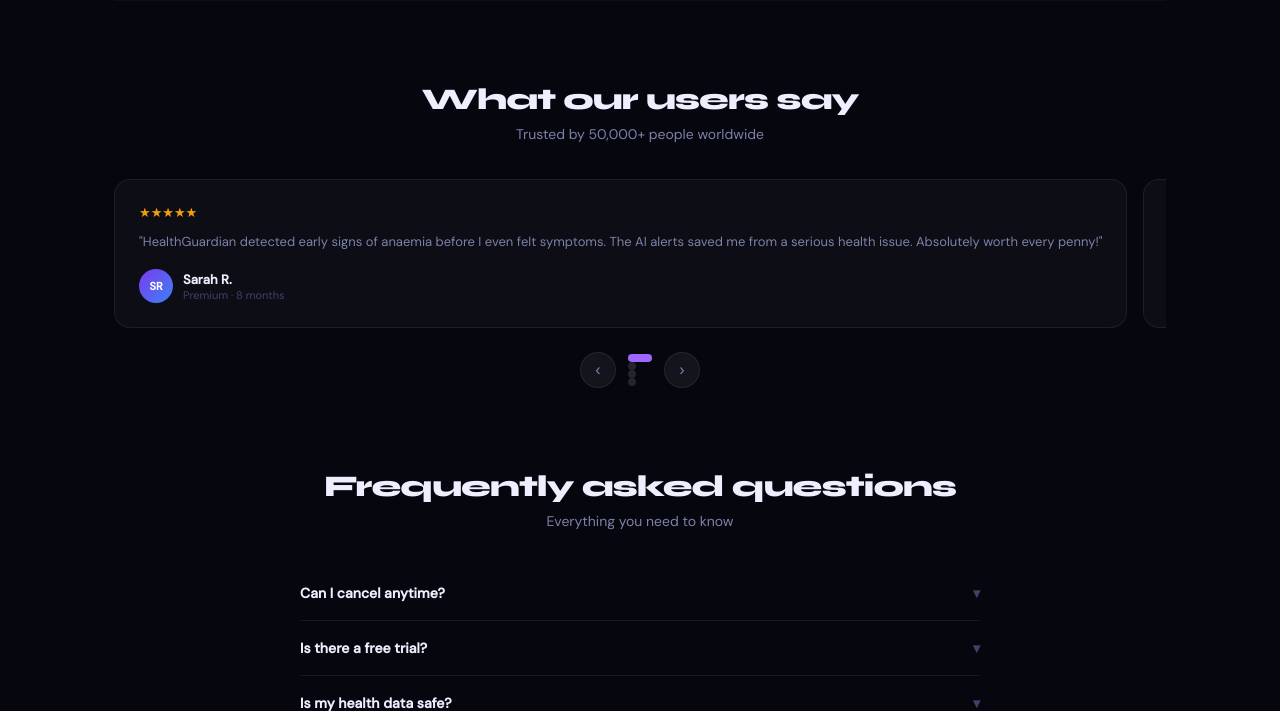
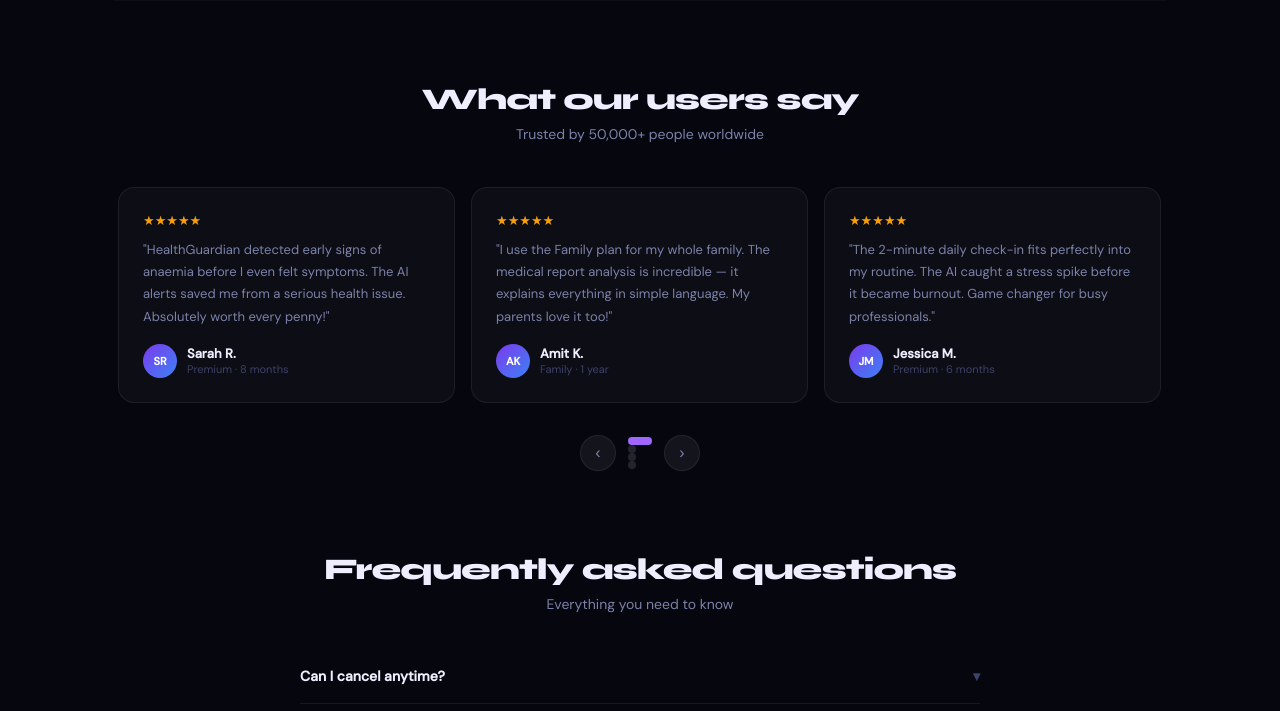
Before and after one commit to yuvraj121-121/healthguardian, a Flask app: page /pricing in a window 1280 px wide. Shown: the part 1417-2128 px from the top of the page. Run offline with Flask 3, Linux system fonts and the light colour scheme.

Commit message:
fix: testimonial slider alignment

```diff
--- a/templates/pricing.html
+++ b/templates/pricing.html
@@ -56,10 +56,10 @@
         td.cross{text-align:center;color:var(--text3)}
         tr:hover td{background:rgba(255,255,255,0.02)}
         .feat-name{color:var(--text);font-weight:500}
-        .testi-section{margin-bottom:80px;overflow:hidden}
-        .testi-track-wrap{overflow:hidden}
-        .testi-track{display:flex;gap:16px;transition:transform 0.5s cubic-bezier(0.25,0.46,0.45,0.94)}
-        .testi-card{background:var(--glass);border:1px solid var(--border);border-radius:16px;padding:24px;min-width:calc(33.333% - 11px);flex-shrink:0}
+        .testi-section{margin-bottom:80px;overflow:hidden;padding:0 4px}
+.testi-track-wrap{overflow:hidden}
+.testi-track{display:flex;gap:16px;transition:transform 0.5s cubic-bezier(0.25,0.46,0.45,0.94);padding:8px 0}
+.testi-card{background:var(--glass);border:1px solid var(--border);border-radius:16px;padding:24px;width:calc(33.333% - 11px);min-width:calc(33.333% - 11px);flex-shrink:0}
         .stars{color:#F59E0B;font-size:13px;margin-bottom:10px}
         .testi-text{font-size:13px;color:var(--text2);line-height:1.7;margin-bottom:16px}
         .testi-author{display:flex;align-items:center;gap:10px}
@@ -283,11 +283,11 @@ window.addEventListener('resize',()=>{
 
 buildDots();
 
-function toggleFaq(el){
-    const a=el.nextElementSibling;
-    const arrow=el.querySelector('.faq-arrow');
-    a.classList.toggle('open');
-    arrow.classList.toggle('open');
+function goTo(idx){
+    cur=Math.max(0,Math.min(idx,total-perView));
+    const cardW=cards[0].getBoundingClientRect().width+16;
+    track.style.transform=`translateX(-${cur*cardW}px)`;
+    updateDots();
 }
 </script>
 </body>
```
